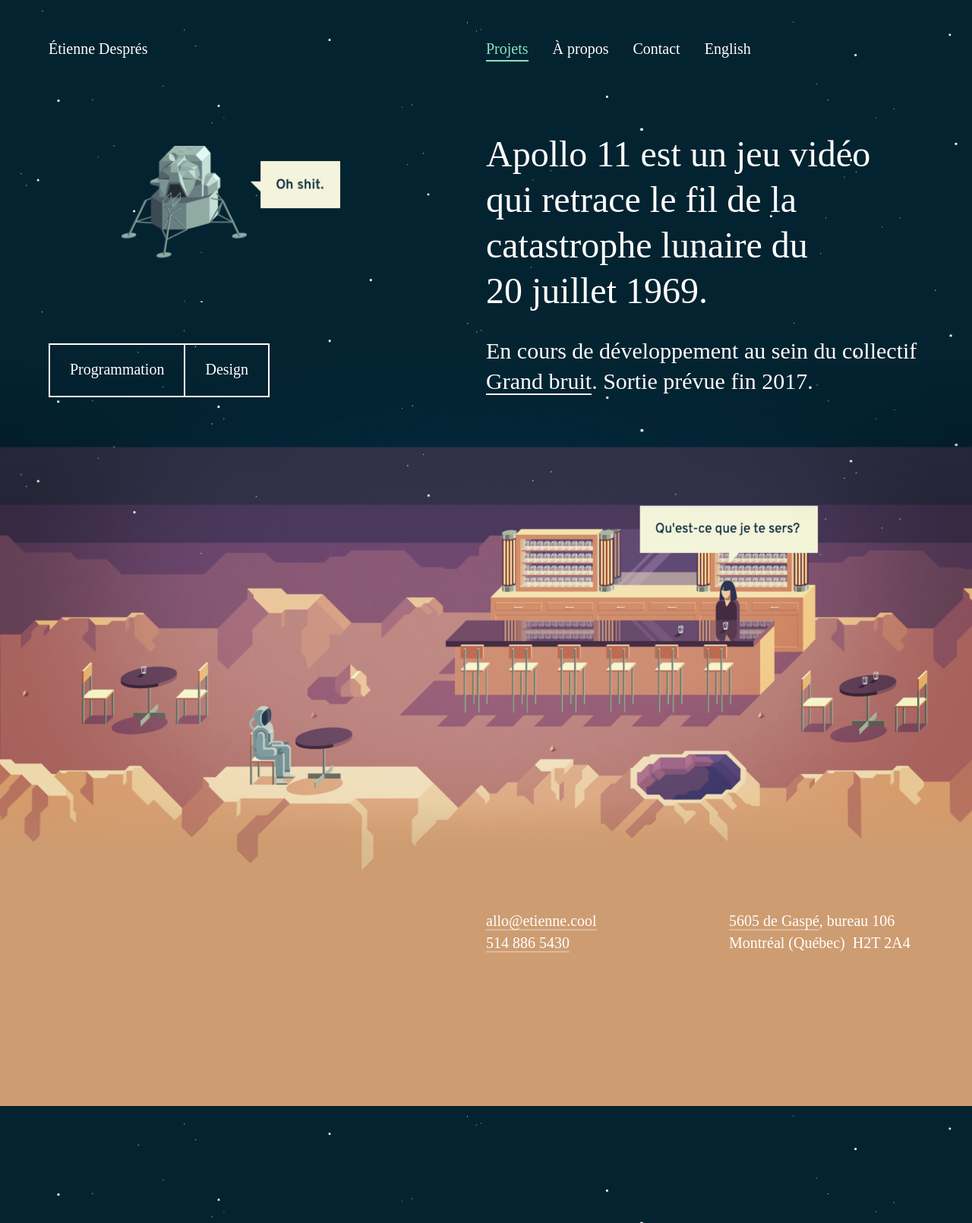
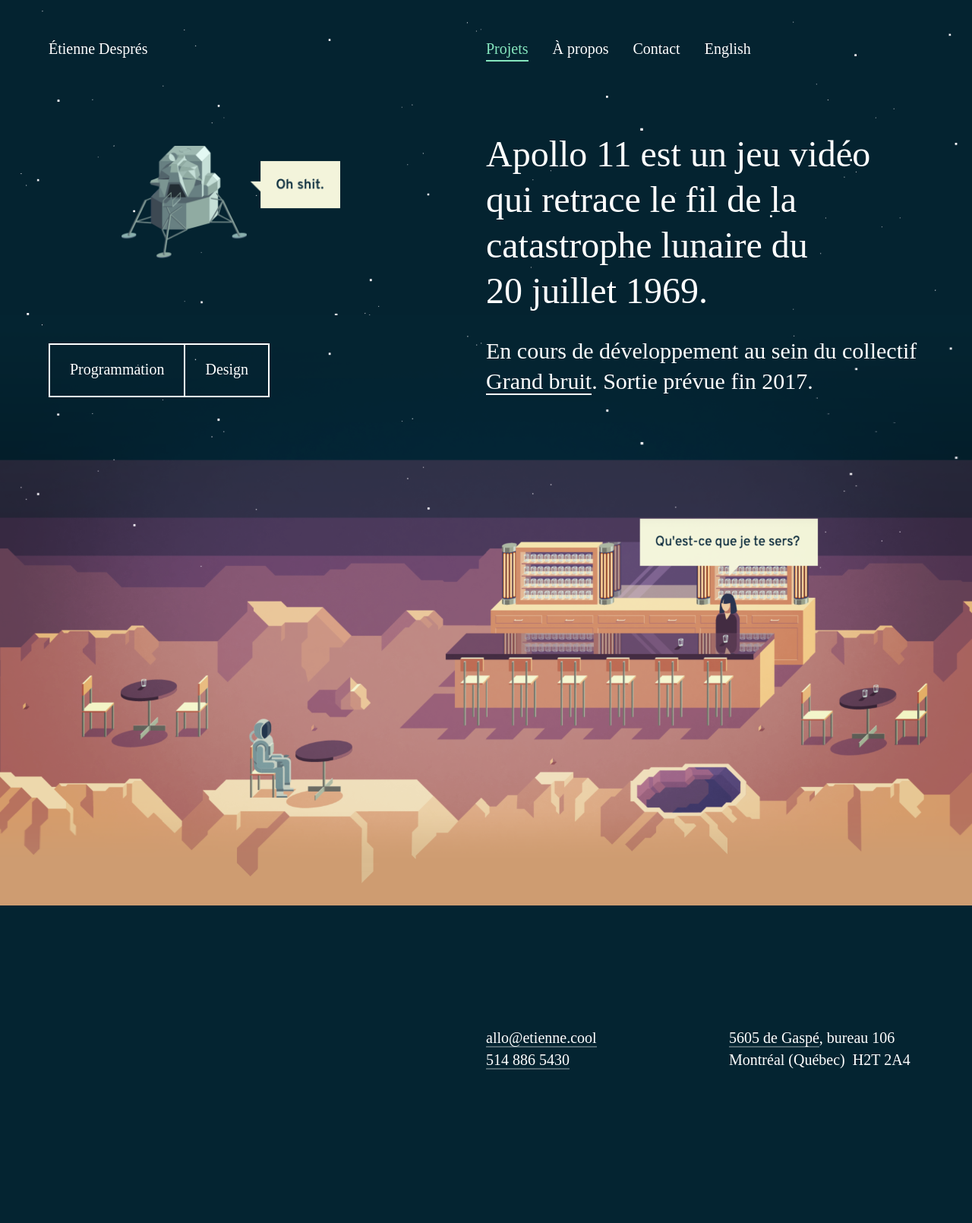
Before and after one commit to etienne/etienne, a Jekyll site: the page built from _projects-fr/apollo-11.html, in a window 1280 px wide. Shown: the whole page at 76% size. Built offline with Jekyll 4.4.1, drawn with Linux system fonts in a browser that asks for light colours; some web fonts are replaced; before the commit the page ends 1456 px from its top, so only the background shows below that.

Commit message:
Réorganise les projets
Chaque projet a son fichier CSS et son dossier d’images.

```diff
--- a/_projects-en/apollo-11.html
+++ b/_projects-en/apollo-11.html
@@ -7,7 +7,7 @@
 ---
 
 <section class="intro">
-  <img src="/images/eagle.png" alt="Eagle">
+  <img src="/images/apollo-11/eagle.png" alt="Eagle">
   <p>Apollo 11 is a video game chronicling the July 1969 lunar tragedy.</p>
 </section>
 
--- a/_projects-fr/apollo-11.html
+++ b/_projects-fr/apollo-11.html
@@ -7,7 +7,7 @@
 ---
 
 <section class="intro">
-  <img src="/images/eagle.png" alt="Eagle">
+  <img src="/images/apollo-11/eagle.png" alt="Eagle">
   <p>Apollo 11 est un jeu vidéo qui retrace le fil de la catastrophe lunaire du 20&nbsp;juillet&nbsp;1969.</p>
 </section>
 
--- a/_sass/_project.scss
+++ b/_sass/_project.scss
@@ -43,41 +43,3 @@
     }
   }
 }
-
-body.apollo-11 {
-  background: #042431 url(../images/stars.png);
-  background-size: contain;
-
-  section.intro {
-    img {
-      display: block;
-      margin: 0.6em auto 1em;
-      width: 6em;
-
-      @include tablet {
-        margin: 1em auto;
-      }
-
-      @include desktop {
-        position: absolute;
-        margin-left: 2em;
-      }
-
-      @include desktop-large {
-        width: 7em;
-      }
-    }
-  }
-
-  & > footer {
-    margin-top: -12%;
-    padding-top: 70%;
-    background: #ce9c71 url(../images/footer-apollo.png) no-repeat 50% 0;
-    background-size: 130%;
-
-    @include desktop {
-      padding-top: 50%;
-      background-size: contain;
-    }
-  }
-}
--- a/_sass/_projects.scss
+++ b/_sass/_projects.scss
@@ -60,14 +60,6 @@
       padding-bottom: 14.0625%;
     }
 
-    &.apollo-11 {
-      background-image: url(../images/apollo-11.png);
-    }
-
-    &.espaces-temps {
-      background-image: url(../images/espaces-temps.png);
-    }
-
     a {
       position: absolute;
       width: 100%;
@@ -95,5 +87,11 @@
         @include medium-text;
       }
     }
+
+    @each $project in $projects {
+      &.#{$project} {
+        background-image: url(../images/#{$project}/thumbnail.png);
+      }
+    }
   }
 }
--- a/_sass/_variables.scss
+++ b/_sass/_variables.scss
@@ -7,3 +7,5 @@
 $primary-color: #86E7BF;
 
 $transition-speed: 0.1s;
+
+$projects: apollo-11, espaces-temps;
--- /dev/null
+++ b/_sass/projects/_apollo-11.scss
@@ -0,0 +1,32 @@
+body.apollo-11 {
+  background-color: #042431;
+
+  & > article {
+    padding-bottom: 50%;
+    background-image: url(../images/apollo-11/screenshot.png), url(../images/apollo-11/stars.png);
+    background-repeat: no-repeat, repeat;
+    background-size: contain, 100%;
+    background-position: 50% 100%, 0 0;
+  }
+
+  section.intro {
+    img {
+      display: block;
+      margin: 0.6em auto 1em;
+      width: 6em;
+
+      @include tablet {
+        margin: 1em auto;
+      }
+
+      @include desktop {
+        position: absolute;
+        margin-left: 2em;
+      }
+
+      @include desktop-large {
+        width: 7em;
+      }
+    }
+  }
+}
--- /dev/null
+++ b/_sass/projects/_espaces-temps.scss
@@ -0,0 +1,3 @@
+body.espaces-temps {
+  // yo
+}
--- a/css/styles.scss
+++ b/css/styles.scss
@@ -10,3 +10,6 @@
 @import 'layout';
 @import 'projects';
 @import 'project';
+
+@import 'projects/apollo-11';
+@import 'projects/espaces-temps';
```
Also changed, not shown: images/apollo-11/eagle.png (renamed from images/eagle.png), images/apollo-11/screenshot.png (renamed from images/footer-apollo.png), images/apollo-11/stars.png (renamed from images/stars.png), images/apollo-11/thumbnail.png (renamed from images/apollo-11.png), images/eagnel2.png (deleted), images/espaces-temps/thumbnail.png (renamed from images/espaces-temps.png).
